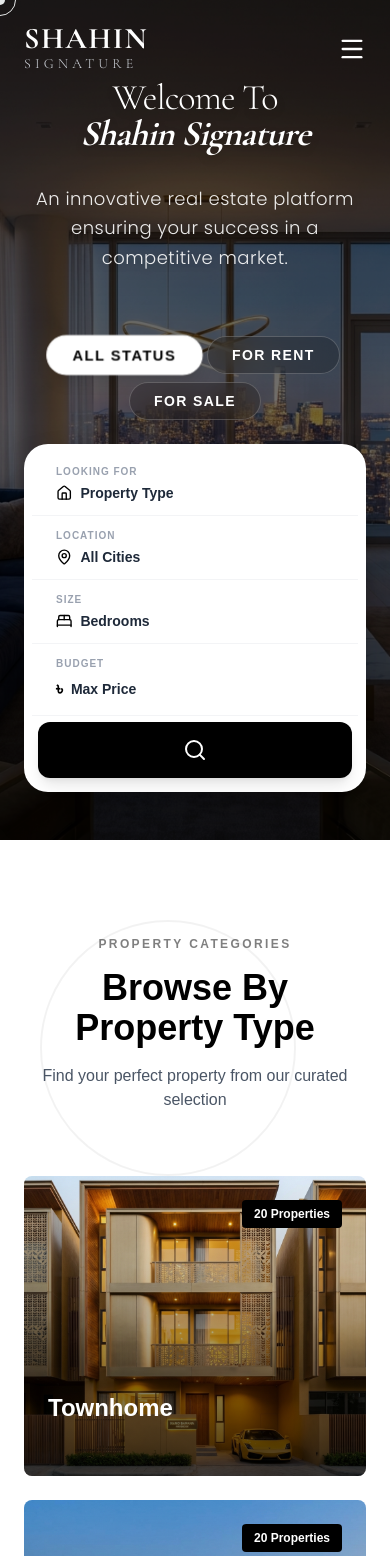
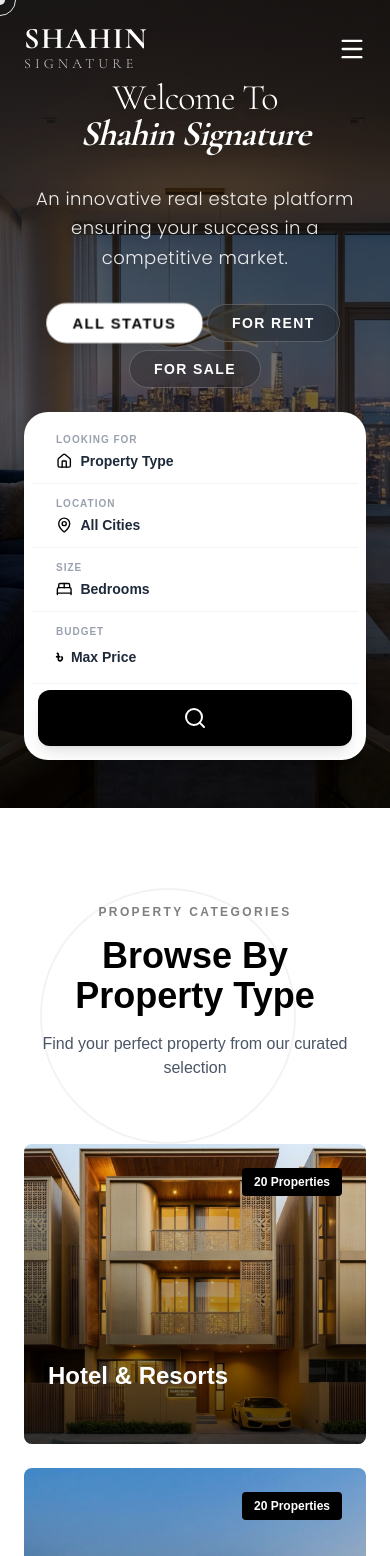
Before and after one commit to Shafin5714/shahin-signature, a Next.js app: page / in a window 390 px wide. Shown: the top 1556 px of the page. Built offline with nearby package versions, Linux system fonts and the light colour scheme.

Commit message:
hero and properties section updated

```diff
--- a/components/HeroSection.tsx
+++ b/components/HeroSection.tsx
@@ -2,7 +2,7 @@
 
 import { useState } from "react";
 import { motion } from "framer-motion";
-import { Search, MapPin, BedDouble, DollarSign, Home } from "lucide-react";
+import { Search, MapPin, BedDouble, Home } from "lucide-react";
 
 import { useLoading } from "@/context/LoadingContext";
 
@@ -11,7 +11,8 @@ export default function HeroSection() {
     const [activeTab, setActiveTab] = useState("all");
 
     return (
-        <section className="relative min-h-[90vh] flex items-center justify-center overflow-hidden py-12 md:py-0">
+        <section className="relative min-h-[90vh] flex items-center justify-center overflow-hidden py-12
+         lg:py-0">
             {/* Background Image with Ken Burns Effect */}
             <div className="absolute inset-0 z-0 overflow-hidden">
                 <motion.div
@@ -31,7 +32,7 @@ export default function HeroSection() {
             </div>
 
             {/* Content */}
-            <div className="container mx-auto px-6 relative z-10 flex flex-col items-center text-center mt-8 md:mt-20">
+            <div className="container mx-auto px-6 relative z-10 flex flex-col items-center text-center mt-8 lg:mt-20">
                 <motion.div
                     initial={{ opacity: 0, y: 30 }}
                     animate={isLoading ? { opacity: 0, y: 30 } : { opacity: 1, y: 0 }}
@@ -42,7 +43,7 @@ export default function HeroSection() {
                         Welcome To <br className="md:hidden" />
                         <span className="font-bold italic">Shahin Signature</span>
                     </h1>
-                    <p className="text-lg md:text-2xl text-white/90 max-w-2xl mx-auto mb-16 font-light font-poppins tracking-wide leading-relaxed drop-shadow-md">
+                    <p className="text-lg md:text-2xl text-white/90 max-w-2xl mx-auto mb-8 lg:mb-16 font-light font-poppins tracking-wide leading-relaxed drop-shadow-md">
                         An innovative real estate platform ensuring your success in a competitive market.
                     </p>
                 </motion.div>
@@ -55,7 +56,7 @@ export default function HeroSection() {
                     className="w-full max-w-5xl"
                 >
                     {/* Floating Tabs */}
-                    <div className="flex flex-wrap justify-center gap-2 md:gap-4 mb-6">
+                    <div className="flex flex-wrap justify-center gap-2 lg:gap-4 mb-6">
                         {["all", "rent", "sale"].map((tab) => (
                             <button
                                 key={tab}
@@ -71,10 +72,10 @@ export default function HeroSection() {
                     </div>
 
                     {/* Segmented Search Bar */}
-                    <div className="bg-white rounded-3xl md:rounded-full shadow-2xl p-2 flex flex-col md:flex-row items-center divide-y md:divide-y-0 md:divide-x divide-gray-100">
+                    <div className="bg-white rounded-3xl lg:rounded-full shadow-2xl p-2 flex flex-col lg:flex-row items-center divide-y lg:divide-y-0 lg:divide-x divide-gray-100">
 
                         {/* Looking For */}
-                        <div className="w-full md:w-1/4 px-6 py-3 relative group">
+                        <div className="w-full lg:w-1/4 px-6 py-3 relative group">
                             <label className="block text-[10px] font-bold text-gray-400 uppercase tracking-widest mb-1 text-left group-hover:text-black/60 transition-colors">Looking For</label>
                             <div className="flex items-center gap-2">
                                 <Home size={18} className="text-black" />
@@ -88,7 +89,7 @@ export default function HeroSection() {
                         </div>
 
                         {/* Location */}
-                        <div className="w-full md:w-1/4 px-6 py-3 relative group">
+                        <div className="w-full lg:w-1/4 px-6 py-3 relative group">
                             <label className="block text-[10px] font-bold text-gray-400 uppercase tracking-widest mb-1 text-left group-hover:text-black/60 transition-colors">Location</label>
                             <div className="flex items-center gap-2">
                                 <MapPin size={18} className="text-black" />
@@ -103,7 +104,7 @@ export default function HeroSection() {
                         </div>
 
                         {/* Size */}
-                        <div className="w-full md:w-1/5 px-6 py-3 relative group">
+                        <div className="w-full lg:w-1/5 px-6 py-3 relative group">
                             <label className="block text-[10px] font-bold text-gray-400 uppercase tracking-widest mb-1 text-left group-hover:text-black/60 transition-colors">Size</label>
                             <div className="flex items-center gap-2">
                                 <BedDouble size={18} className="text-black" />
@@ -117,7 +118,7 @@ export default function HeroSection() {
                         </div>
 
                         {/* Budget */}
-                        <div className="w-full md:w-1/5 px-6 py-3 relative group">
+                        <div className="w-full lg:w-1/5 px-6 py-3 relative group">
                             <label className="block text-[10px] font-bold text-gray-400 uppercase tracking-widest mb-1 text-left group-hover:text-black/60 transition-colors">Budget</label>
                             <div className="flex items-center gap-2">
                                 <span className="text-black font-bold text-lg">৳</span>
@@ -131,8 +132,8 @@ export default function HeroSection() {
                         </div>
 
                         {/* Search Button */}
-                        <div className="p-1.5 w-full md:w-auto ml-auto">
-                            <button className="w-full md:w-14 h-14 bg-black hover:bg-zinc-800 text-white rounded-xl md:rounded-full shadow-lg flex items-center justify-center transition-all duration-300 transform hover:scale-105 group">
+                        <div className="p-1.5 w-full lg:w-auto ml-auto">
+                            <button className="w-full lg:w-14 h-14 bg-black hover:bg-zinc-800 text-white rounded-xl lg:rounded-full shadow-lg flex items-center justify-center transition-all duration-300 transform hover:scale-105 group">
                                 <Search size={24} className="group-hover:rotate-90 transition-transform duration-300" />
                             </button>
                         </div>
--- a/components/PropertyTypesSection.tsx
+++ b/components/PropertyTypesSection.tsx
@@ -6,7 +6,7 @@ import Image from "next/image";
 const properties = [
     {
         id: 1,
-        title: "Townhome",
+        title: "Hotel & Resorts",
         count: "20 Properties",
         image: "/property-types/townhome.png",
         className: "md:col-span-2 md:row-span-1",
@@ -27,9 +27,9 @@ const properties = [
     },
     {
         id: 4,
-        title: "Studio",
+        title: "Lands",
         count: "12 Properties",
-        image: "/property-types/studio.png",
+        image: "https://images.unsplash.com/photo-1500382017468-9049fed747ef?w=800&q=80",
         className: "md:col-span-1 md:row-span-1",
     },
     {
```
